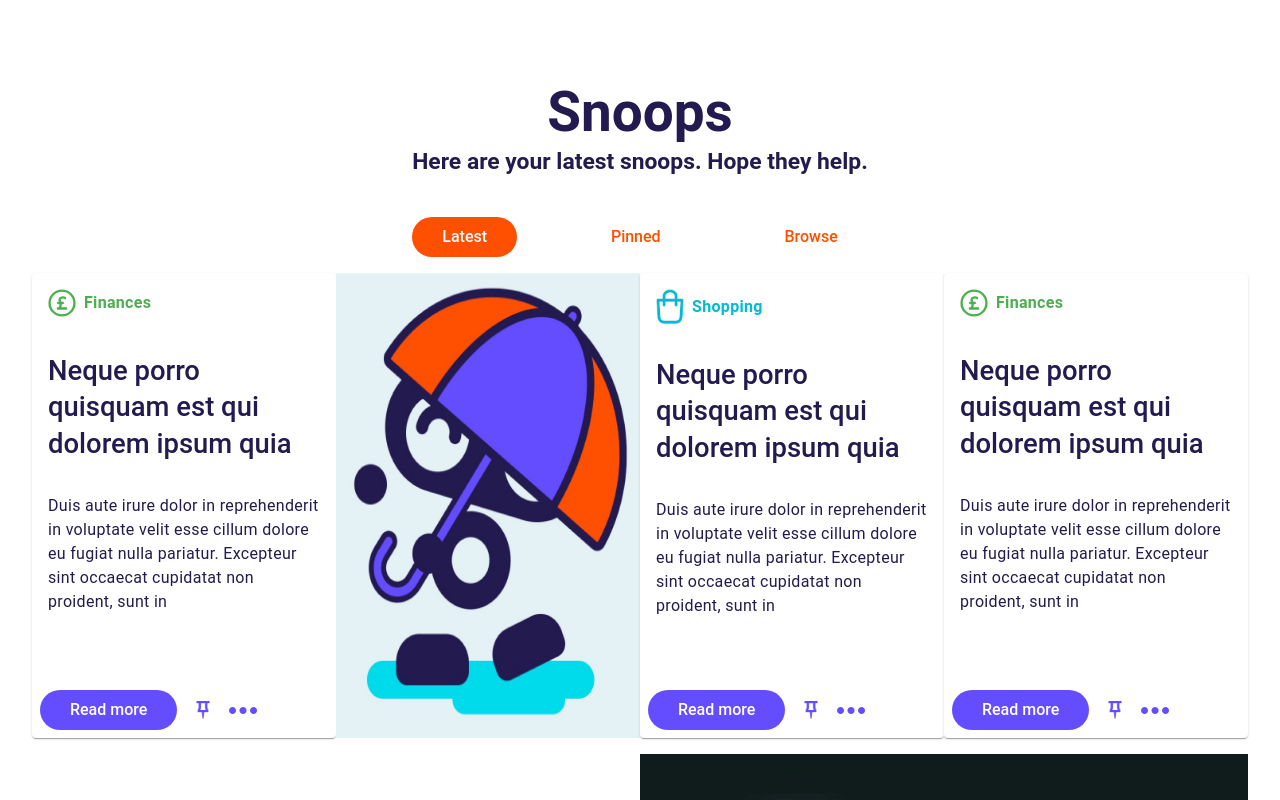
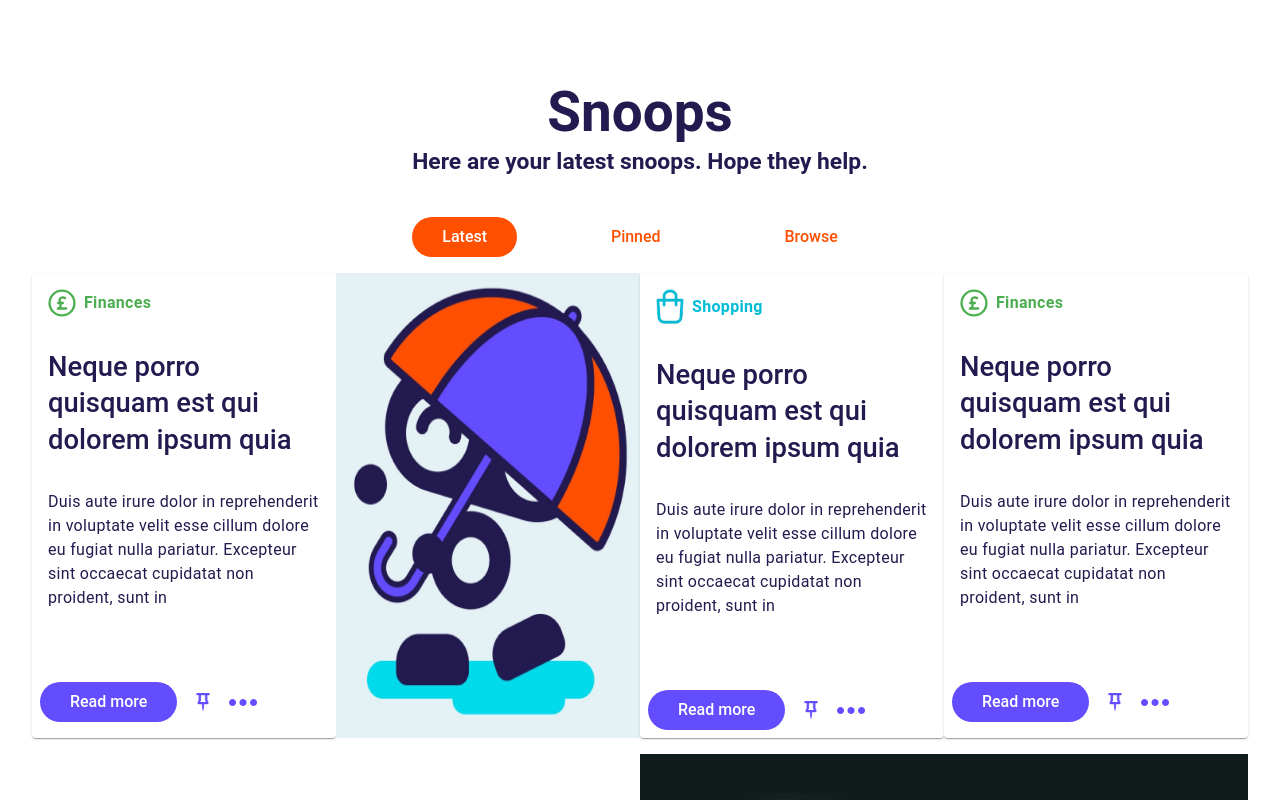
Before and after one commit to Tom0901/UITest, a Next.js app: page / in a window 1280 px wide. Shown: the top 800 px of the page. Built offline with nearby package versions, Linux system fonts and the light colour scheme.

Commit message:
removing unnecessary flex box on SnoopCard comp

```diff
--- a/components/SnoopCard.js
+++ b/components/SnoopCard.js
@@ -7,11 +7,6 @@ import Link from "next/link";
 export default function SnoopCard(props) {
   const { icon, iconTitle, title, titleIco, copy, btnTitle, iconColor } = props;
   const useStyles = makeStyles({
-    container: {
-      display: "flex",
-      flexDirection: "column",
-      justifyContent: "space-between",
-    },
     category: {
       display: "flex",
       alignItems: "center",
```
